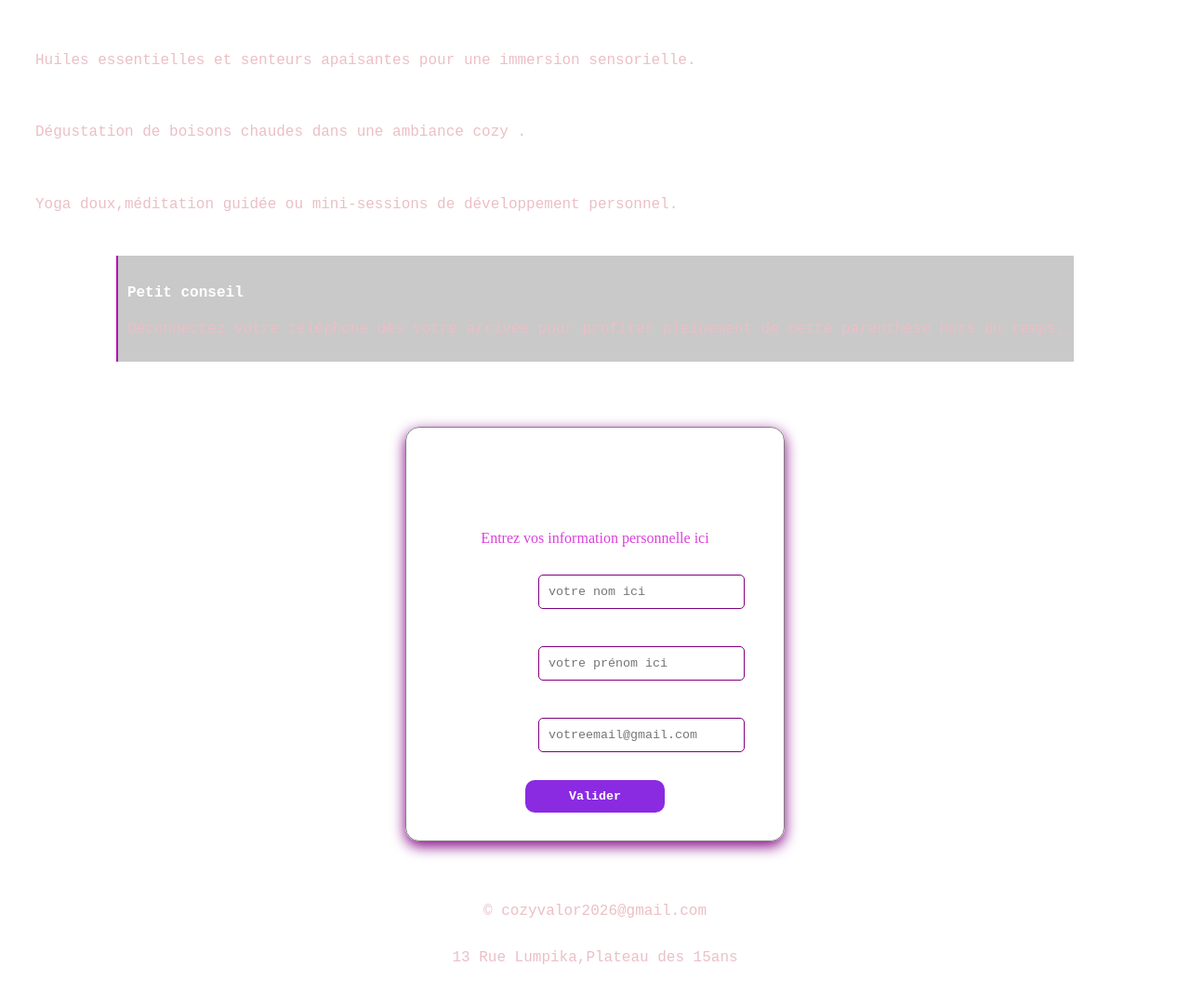
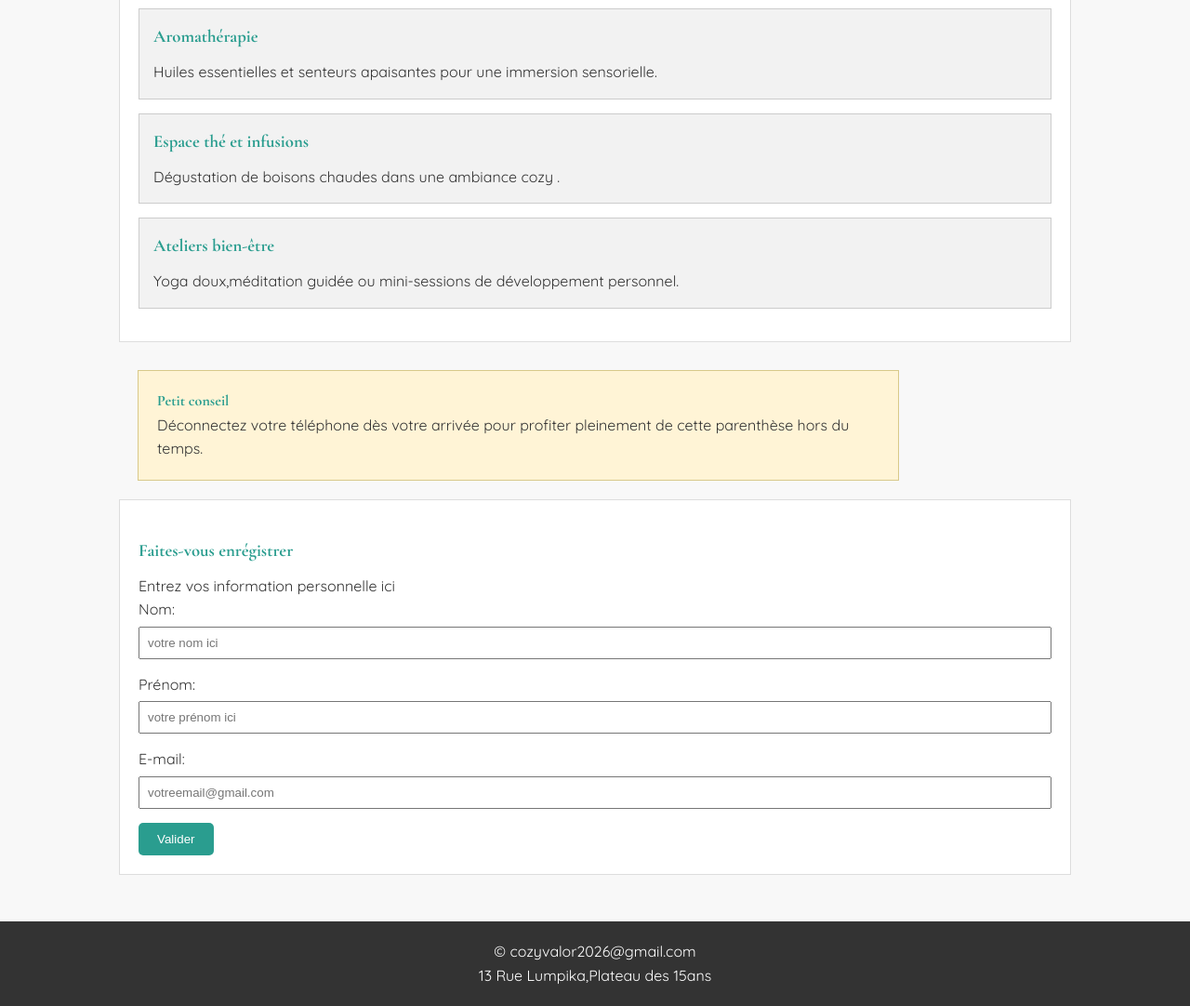
Before and after one commit to valorjeannelle/Mini-projet-S3, a plain HTML site: page index.html in a window 1280 px wide. Shown: the part 757-1839 px from the top of the page at 93% size. Drawn offline with nearby package versions, Linux system fonts and the light colour scheme.

Commit message:
Update style.css

```diff
--- a/style.css
+++ b/style.css
@@ -1,205 +1,119 @@
-/* Image de fond de la page web */
-body{
-    background: url("cozy_lounge.png");
-    background-size: cover;
+/* Réglages de base */
+*{
+    box-sizing: border-box;
+    margin: 0;
+    padding: 0;
 }
 
-/* Centage des élement de l'entête de la page */
+body{
+    font-family: "Quicksand", sans-serif;
+    background-color: #f8f8f8;
+    color: #333;
+    line-height: 1.6;
+}
+/*En tête*/
 header{
-    display: flex;
-    justify-content: center;
-    align-items: center;
-    flex-direction: column;
-    border-bottom: 1px solid gray;
+    text-align: center;
+    padding: 20px 20px;
+}
+nav ul{
+    list-style: none;
+    margin-top: 20px;
+    border-bottom: 1px solid;
+
+}
+li{
+    display: inline-block;
+    padding-inline: 20px;
+}
+a{
+    text-decoration: none;
+    color: rgb(82, 81, 81);
+    cursor: pointer;
+}
+a:hover{
+    color: #2a9d8f;
+}
+/* Conteneur principal */
+main{
+    width: 80%;
+    margin: 30px auto;
 }
 
-/* Disposition horizontale et espacée des lien de la barre de navigation*/
-nav ul{
-    display: flex;
-    justify-content: space-between;
-    gap: 10px;
-    margin-top: 20px;
-    list-style: none;
-
+/* Sections */
+section{
+    background-color: white;
+    padding: 20px;
+    margin-bottom: 30px;
+    border: 1px solid #ddd;
 }
 
-/*Mise en forme des liens de la barre de navigation*/
-a{
-    text-decoration: none;
-    cursor: pointer;
-    color: white;
+/* Titres */
+h1,h2,h3,h4{
+    font-family: "Cormorant Garamond", serif;
+    color: #2a9d8f;
 }
-a:hover{
-    color: purple;
-}
-
-/*Stylisation du grand titre h1 avec couleur ,taille et font */
-h1{
-    color: rgb(72, 26, 73);
-    text-shadow: 0px 5px 15px rgb(255, 2, 255);
-    font-size: 50px;
-    font-family: "Space Mono", monospace;
-    font-weight: 700;
-    font-style: normal;
-
-}
-
-
-/*Arrangement du main avec centrage des éléménts */
-main{
-    margin: 30px;
-    display: flex;
-    flex-direction: column;
-    justify-content: center;
-    align-items: center;
-    gap: 20px;
-}
-
-/*Couleur et font des titre secondairs */
-h2,h3,h4,label{
-    color:white;
-    font-family: "Cormorant Garamond", serif;
-    font-family: "Space Mono", monospace;
-    font-weight: 700;
-    font-style: normal;
-
-}
-
-/*Couleur et font des paragraphs*/
-p{
-    color:rgb(235, 191, 198);
-    font-family: "Nunito", sans-serif;
-    font-family: "Space Mono", monospace;
-    font-weight: 400;
-    font-style: normal;
-}
-
-/*Stylisation de la section à propos*/
-#a_propos{
-    display: flex;
-    flex-direction: column;
-    justify-content: center;
-    align-items: center;
-    width: 100%;
-}
-#a_propos article{
-    width: 300px;
-    padding: 30px 30px;
-    border: 1px solid gray;
-    border-radius: 15px;
-    background: transparent;
-    backdrop-filter: blur(10px);
-
-}
-#a_propos article h3{
-    text-align: center;
+h2{
     margin-bottom: 20px;
 }
 
-/*Disposition des cartes contenant des services dans des grilles*/
-.conteneur_card{
-    display: grid;
-    grid-template: repeat(2,200px)/repeat(3,300px);
-    gap:30px;
+h3{
+    margin-bottom: 10px;
+}
+
+/* Articles */
+article{
+    background-color: #f2f2f2;
+    padding: 15px;
+    margin-bottom: 15px;
+    border: 1px solid #ccc;
+}
+
+/* Aside */
+aside{
+    width: 80%;
+    margin: 20px ;
+    padding: 20px;
+    background-color: #fff4d6;
+    border: 1px solid #d8c98a;
+}
+
+/* Formulaire */
+form{
     margin-top: 20px;
 }
 
-/*Dimensionnement des cartes avec un effet glacemorphisme*/
-.card{
-    padding: 30px;
-    border: 1px solid gray;
-    border-radius: 15px;
-    background: transparent;
-    backdrop-filter: blur(10px);
-}
-.card h3{
-    text-align: center;
-
-}
-/*Disposition au centre du tire de la section des services*/
-#services h2{
-    text-align: center;
+fieldset{
+    border: none;
+    margin-bottom: 15px;
 }
 
-/*Mise en page de l'aside avec une légère transparence*/
-aside{
-    margin-top: 10px;
-    background-color: rgba(128, 128, 128, 0.425);
-    border: none;
-    border-left: 2px solid rgb(179, 14, 179);
-    padding: 10px;
+label{
+    display: block;
+    margin-bottom: 5px;
 }
 
-/*Mise en forme du formualire d'inscription avec un effet glacemorphisme et d'une ombre lumineuse*/
-form{
-    margin-top: 50px;
-    display: flex;
-    align-items: center;
-    flex-direction: column;
-    gap: 20px;
-    align-items: center;
-    padding: 30px;
-    border-radius: 15px;
-    border: 1px solid gray;
-    border-radius: 15px;
-    background:transparent;
-    backdrop-filter: blur(10px);
-    box-shadow: 0px 5px 15px purple;
-
+input{
+    width: 100%;
+    padding: 8px;
 }
 
-/*Coloration du titre de la legende du formualire*/
-#legend{
-    color: rgb(219, 64, 219);
+button{
+    padding: 10px 20px;
+    border: none;
+    border-radius: 5px;
+    background-color:#2a9d8f;
+    color: white;
+    cursor: pointer;
 }
 
-/*Organisation des élements du fieldset*/
-fieldset{
-    padding: 10px;
-    border-radius: 15px;
-    display: flex;
-    justify-content: flex-start;
-    align-items: center;
-    justify-content: space-between;
-    width: 300px;
-    border: none;
+/* Pied de page */
+footer{
+    text-align: center;
+    padding: 20px;
+    background-color: #333;
+    color: white;
 }
-label{
-    width: 100px;
-}
-input{
-    border: 1px solid purple;
-    border-radius: 5px;
-    padding: 10px;
-    width: 200px;
-    font-family: "Space Mono", monospace;
-    font-weight: 400;
-    font-style: normal;
-}
-
-/*Stylisation du bouton de validation*/
-button{
-    background-color: rgb(138, 43, 226);
-    color: white;
-    padding: 10px;
-    width: 150px;
-    border: none;
-    border-radius: 10px;
-    cursor: pointer;
-    transition: transform 5ms;
-    font-family: "Space Mono", monospace;
-    font-weight: 700;
-    font-style: normal;
-}
-
-/*Effet d'agrandissemnt et d'ombre lumineuse sur le bouton de validation lorsque le cursuer le survole*/
-button:hover{
-    transform:scale(1.2);
-    background-color: rgb(77, 17, 133);
-    box-shadow: 0px 5px 15px plum;
-}
-
-
 /*Stylisation du bas de page*/
 footer{
     margin-top: 50px;
```
